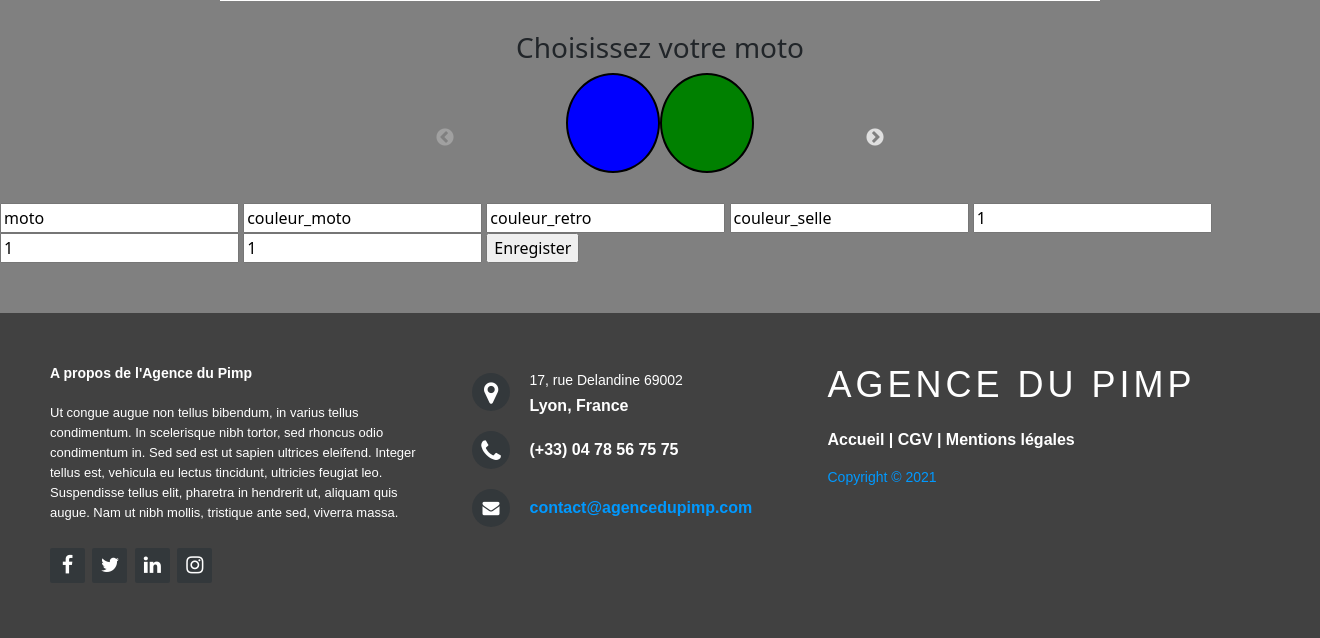
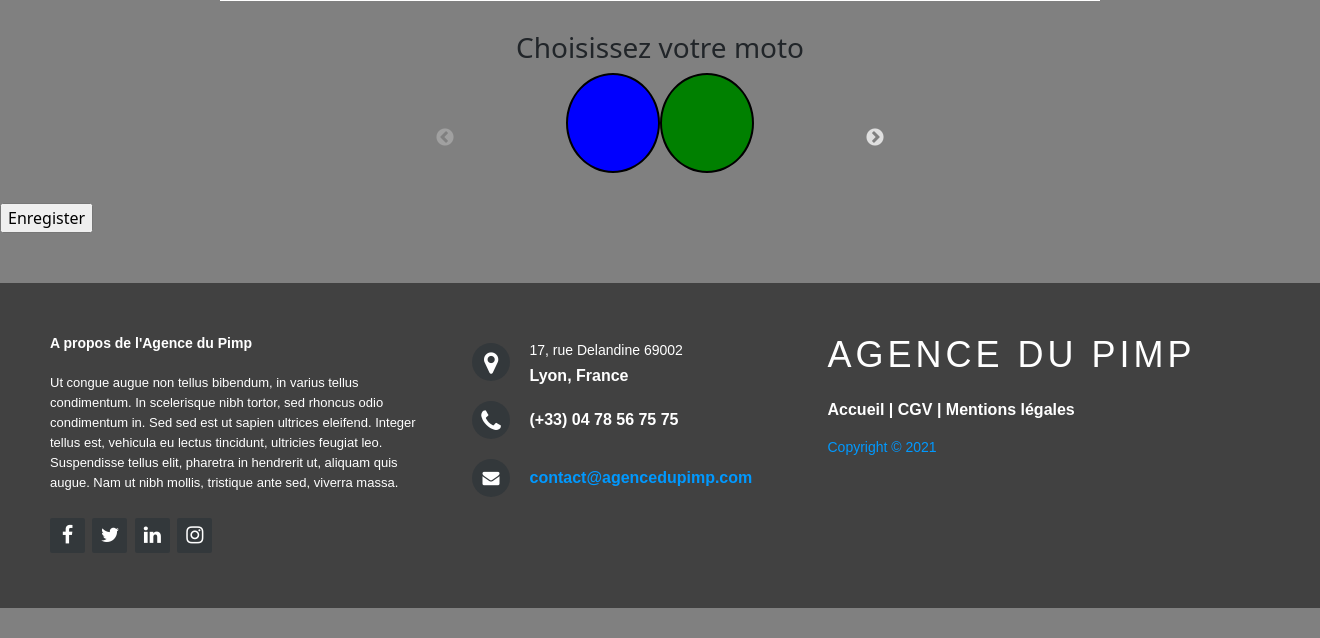
Before and after one commit to furkanKrdmr/Pimp_Agency, a PHP site: template src/View/Custom/custom.html.twig in a window 1320 px wide. Shown: the part 819-1457 px from the top of the page. After the commit the page ends 1427 px from the top, so only its background shows below. Run offline with PHP 8.4, Linux system fonts and the light colour scheme; the template is opened without the code that fills it, so the values that code supplies are empty; some libraries are stand-ins or nearby versions.

Commit message:
finalised US18

```diff
--- a/src/View/Custom/custom.html.twig
+++ b/src/View/Custom/custom.html.twig
@@ -26,47 +26,47 @@
 			<div class="img-div div2" onclick="imgMoto2()"></div>
 		</div>
 		<div class="slider-1">
-			<div class="img-div div1" id="moto_bleu" onclick="imgFullBlue()"></div>
+			<div class="img-div div1" onclick="imgFullBlue()"></div>
 			<div class="img-div div2" onclick="imgFullGreen()"></div>
 			<div class="img-div div3" onclick="imgFullRed()"></div>
 			<div class="img-div div4" onclick="imgFullYellow()"></div>
-			<div class="img-div div5" onclick=""></div>
+
 		</div>
 
 		<div class="slider-2">
-			<div class="img-div div1" onclick="imgYellowBlue()"></div>
-			<div class="img-div div2"></div>
-			<div class="img-div div3"></div>
-			<div class="img-div div4"></div>
-			<div class="img-div div5"></div>
+			<div class="img-div div1"onclick="retroBlue()"></div>
+			<div class="img-div div2"onclick="retroGreen()"></div>
+			<div class="img-div div3"onclick="retroRed()"></div>
+			<div class="img-div div4"onclick="retroYellow()"></div>
+
 		</div>
 
 		<div class="slider-3">
-			<div class="img-div div1"></div>
-			<div class="img-div div2"></div>
-			<div class="img-div div3"></div>
-			<div class="img-div div4"></div>
-			<div class="img-div div5"></div>
+			<div class="img-div div1" onclick="selleBlue()"></div>
+			<div class="img-div div2"onclick="selleGreen()"></div>
+			<div class="img-div div3"onclick="selleRed()"></div>
+			<div class="img-div div4"onclick="selleYellow()"></div>
+
 		</div>
 	</div>
 
-	{{ item }}
+
 
 <form action="/Custom/saveConfig" method="POST">
 
-        <input type="text" id="name_moto" name="moto" value="moto">
+        <input type="hidden" id="name_moto" name="moto" value="moto">
 
-        <input type="text" id="couleur_moto" name="couleur_moto" value="couleur_moto">
+        <input type="hidden" id="couleur_moto" name="couleur_moto" value="couleur_moto">
 
-        <input type="text" id="couleur_retro" name="couleur_retro" value="couleur_retro">
+        <input type="hidden" id="couleur_retro" name="couleur_retro" value="couleur_retro">
 
-        <input type="text" id="couleur_selle" name="couleur_selle" value="couleur_selle">
+        <input type="hidden" id="couleur_selle" name="couleur_selle" value="couleur_selle">
 
-        <input type="text" id="prix_moto" name="prix_moto" value="1">
+        <input type="hidden" id="prix_moto" name="prix_moto" value="1">
 
-        <input type="text" id="prix_retroviseur" name="prix_retro" value="1">
+        <input type="hidden" id="prix_retro" name="prix_retro" value="1">
 
-        <input type="text" id="prix_selle" name="prix_selle" value="1">
+        <input type="hidden" id="prix_selle" name="prix_selle" value="1">
 
         <input type="submit" value="Enregister">
     </form>
--- a/src/View/Item/header.html.twig
+++ b/src/View/Item/header.html.twig
@@ -1,6 +1,6 @@
 <nav class="navbar navbar-expand-md navbar-dark bg-dark sticky-top ">
 	<div class="logo">
-		<img src="/assets/images/logo4.jpg" class="img-responsive w-65" alt="logo">
+		<img src="/assets/Images/Logos/logo4.jpg" class="img-responsive w-65" alt="logo">
 	</div>
 	<button class="navbar-toggler" type="button" data-toggle="collapse" data-target="#navbarSupportedContent" aria-controls="navbarSupportedContent" aria-expanded="false" aria-label="Toggle navigation">
 		<span class="navbar-toggler-icon"></span>
```
Also changed, not shown: src/View/Home/vitrine.html.twig (+7 -7 lines), public/assets/Images/Logos/logo.png (renamed from public/assets/images/logo.png), public/assets/Images/Logos/logo1.jpg (renamed from public/assets/images/logo1.jpg), public/assets/Images/Logos/logo4.jpg (renamed from public/assets/images/logo4.jpg), public/assets/Images/Logos/logo5.jpg (renamed from public/assets/images/logo5.jpg), public/assets/Images/img-vitrine/1200-L-moto-dition-spciale.jpg (renamed from public/assets/images/img-vitrine/1200-L-moto-dition-spciale.jpg), public/assets/Images/img-vitrine/1200-paris-motor-show.jpg (renamed from public/assets/images/img-vitrine/1200-paris-motor-show.jpg), public/assets/Images/img-vitrine/Ducati-1199-Polished-Panigale-2.jpg (renamed from public/assets/images/img-vitrine/Ducati-1199-Polished-Panigale-2.jpg), public/assets/Images/img-vitrine/MV-Agusta-Brutale-1000-RR-02.jpg (renamed from public/assets/images/img-vitrine/MV-Agusta-Brutale-1000-RR-02.jpg), public/assets/Images/img-vitrine/S0-mv-augusta-brutale-1000-rr-2020-609134.jpg (renamed from public/assets/images/img-vitrine/S0-mv-augusta-brutale-1000-rr-2020-609134.jpg), public/assets/Images/img-vitrine/moto-tuning.jpg (renamed from public/assets/images/img-vitrine/moto-tuning.jpg), public/assets/Images/img-vitrine/vtr custom.jpg (renamed from public/assets/images/img-vitrine/vtr custom.jpg), public/assets/Images/img/constru.jpg (added), public/assets/script/script.js.
